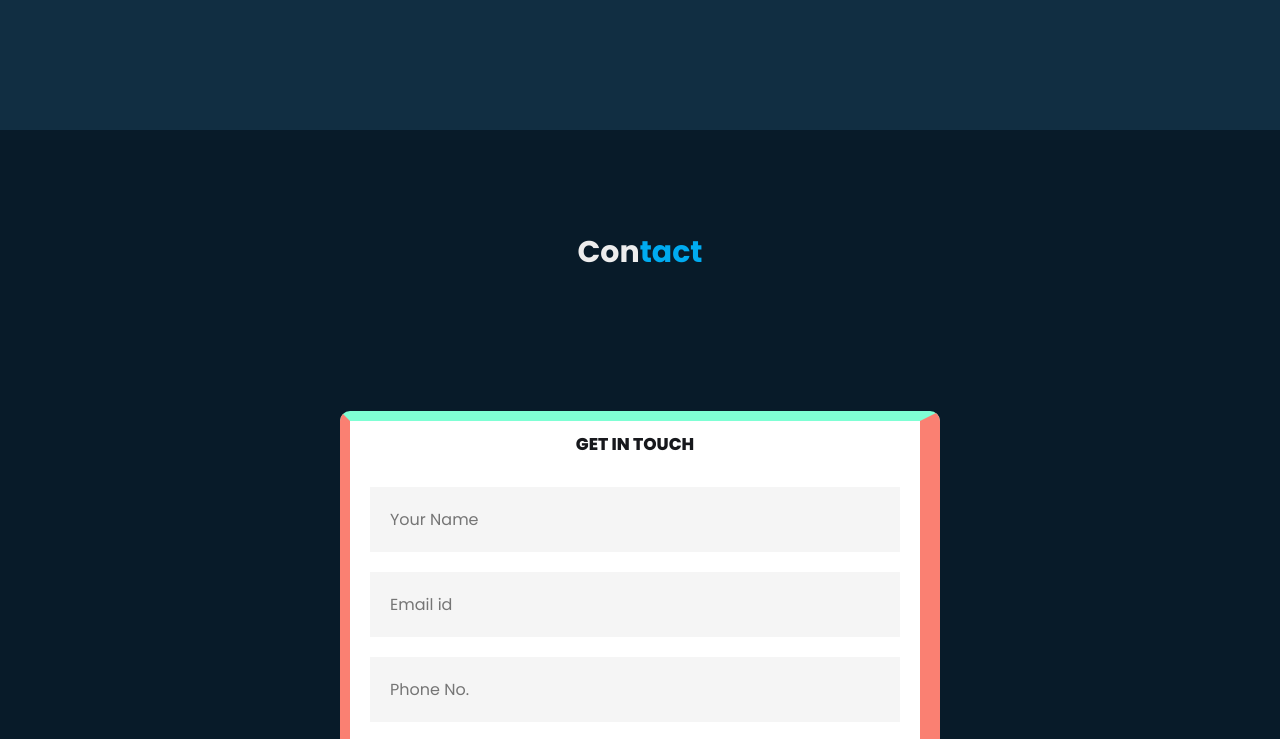
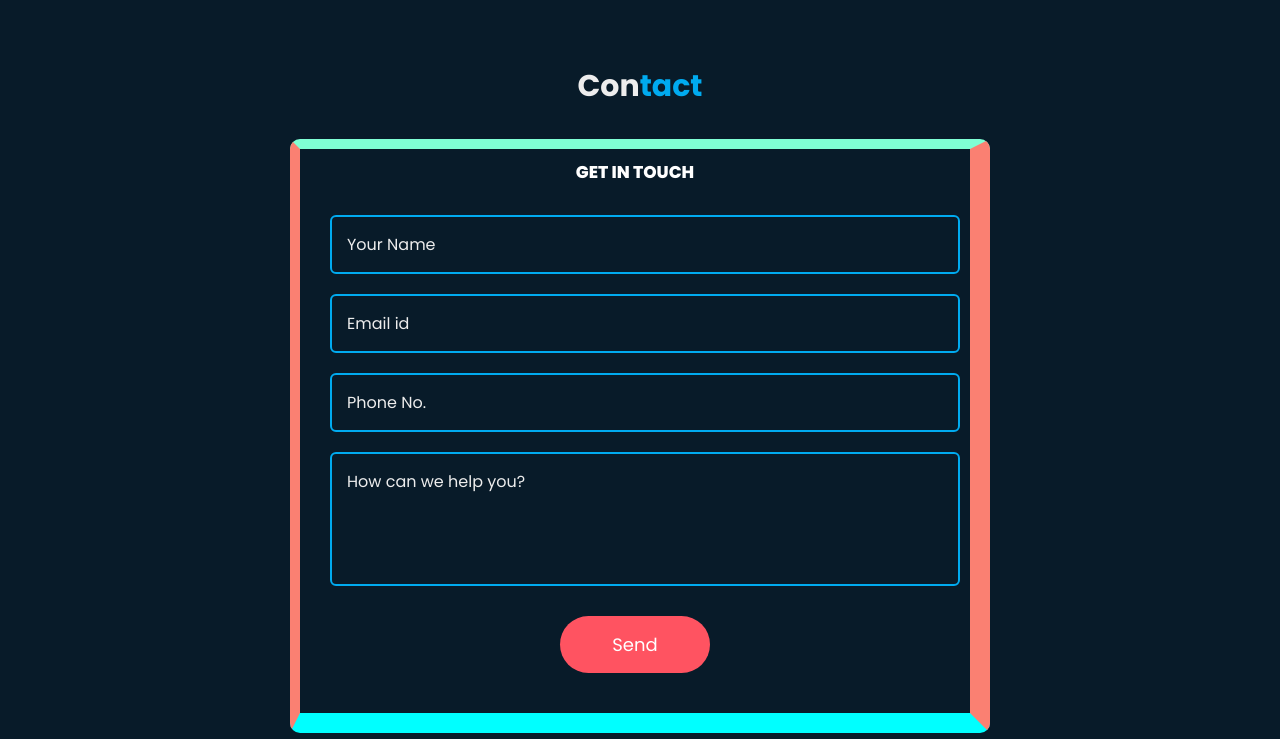
Before and after one commit to Prabhanshu2/resume, a website: page index.html in a window 1280 px wide. Shown: the part 3120-3859 px from the top of the page. Drawn offline with Linux system fonts and the light colour scheme.

Commit message:
modified:   index.html 	modified:   one.css

```diff
--- a/index.html
+++ b/index.html
@@ -64,7 +64,6 @@
 
 
     <section class="skills" id="skills">
-
         <h2 class="heading">My <span class="span1">Skills</span></h2>
         <div class="skill-content">
             <div class="skill-one">
@@ -134,7 +133,6 @@
 
     <section class="contact" id="contact">
         <h2 class="heading">Con<span class="span1">tact</span></h2>
-        <div class="container">
             <form action="mail_handler.php" method="post">
                 <h3>GET IN TOUCH</h3>
                 <input type="text" id="name" name="name" placeholder="Your Name" required >
@@ -143,7 +141,6 @@
                 <textarea id="message" cols="40" rows="4" name="message" placeholder="How can we help you?"></textarea>
                 <button type="submit" name="submit" value="submit">Send</button>
                 </form>
-        </div>
     </section>
     <script src="one.js"></script>
     <script src="https://kit.fontawesome.com/7dcd425098.js" crossorigin="anonymous"></script>
--- a/one.css
+++ b/one.css
@@ -291,6 +291,15 @@ height: 5rem;
     display: inline-block;
     width: 15rem;
 }
+.skills{
+    min-height: auto;
+    margin-bottom: 7rem;
+}
+.skills .skill-content{
+    display: flex;
+    flex-wrap: wrap;
+    gap: 5rem;
+}
 .skill-one{
     display: flex;
     flex-wrap: wrap;
@@ -313,7 +322,8 @@ height: 5rem;
     flex-direction: column;
     box-sizing: border-box;
     position: relative;
-    margin-left: 7rem;
+    /* margin-left: 7rem; */
+    margin: 4rem;
     padding: 3rem;
     transition: .3s;
 }
@@ -330,9 +340,9 @@ height: 5rem;
     transition: .5s;
 }
 .skill-image img{
-    height: 3rem;
-    width: 3rem;
-
+    height: 4rem;
+    width: 4rem;
+    display: flex;
 }
 .cap{
     text-decoration: none;
@@ -367,7 +377,8 @@ height: 5rem;
 }
 
 .projects{
-    margin-top: 5rem;
+    min-height: auto;
+    padding-bottom: 7rem;
     background: var(--second-bg-color);
 }
 .project-content{
@@ -377,13 +388,6 @@ height: 5rem;
     align-items: center;
     overflow:hidden ;
 }
-/* .project-content{
-    display: grid;
-    grid-auto-flow: column;
-    grid-auto-columns: calc((100%/3)-12px);
-    gap: 16px;
-    overflow: hidden;
-} */
 .project-content a{
     justify-content: center;
     align-items: center;
@@ -469,48 +473,55 @@ height: 5rem;
 }
 
 
-.container{
-    width: 100%;
-    height: 100vh;
-    display: flex;
-    align-items: center;
-    justify-content: center;
-    /* color: aliceblue; */
+.contact{
+    min-height: auto;
+    padding-bottom: 7rem;
 }
 
 form{
-    /* color: #00abf0; */
     /* align-items: center; */
     text-align: center;
-    background: white;
     display: flex;
     flex-direction: column;
     padding: 1rem 2rem;
-    /* width: 90%; */
-    /* height: 95vh; */
-    max-width: 600px;
+    max-width: 70rem;
     border-radius: 10px;
     border-bottom: 2rem solid aqua;
     border-right: 2rem solid salmon;
     border-left: 1rem solid salmon;
     border-top: 1rem solid aquamarine;
+    padding-bottom: 4rem;
+    margin: 0 auto;
 }
 form h3{
-    color:#17181c;
+    color:#fff;
     font-size: 1.7rem;
     font-weight: 800;
-    margin-bottom: 20px;
+    margin-bottom: 2rem;
 
 }
 
 form input, form textarea{
-    border: 0;
-    margin: 10px 0;
-    padding: 20px;
-    outline: none;
-    background: #f5f5f5;
-    font-size: 16px;
-
+    position: relative;
+    display: flex;
+    flex-wrap: wrap;
+    width: 100%;
+    height: 100%;
+    padding: 1.5rem;
+    margin: 1rem;
+    font-size: 1.6rem;
+    color: var(--text-color);
+    background: transparent;
+    border-radius: .6rem;
+    border: .2rem solid var(--main-color);
+}
+form input::placeholder,
+form textarea::placeholder{
+    color: var(--text-color);
+}
+form textarea{
+    display: flex;
+    resize: none;
 }
 form button{
     padding: 15px;
```
